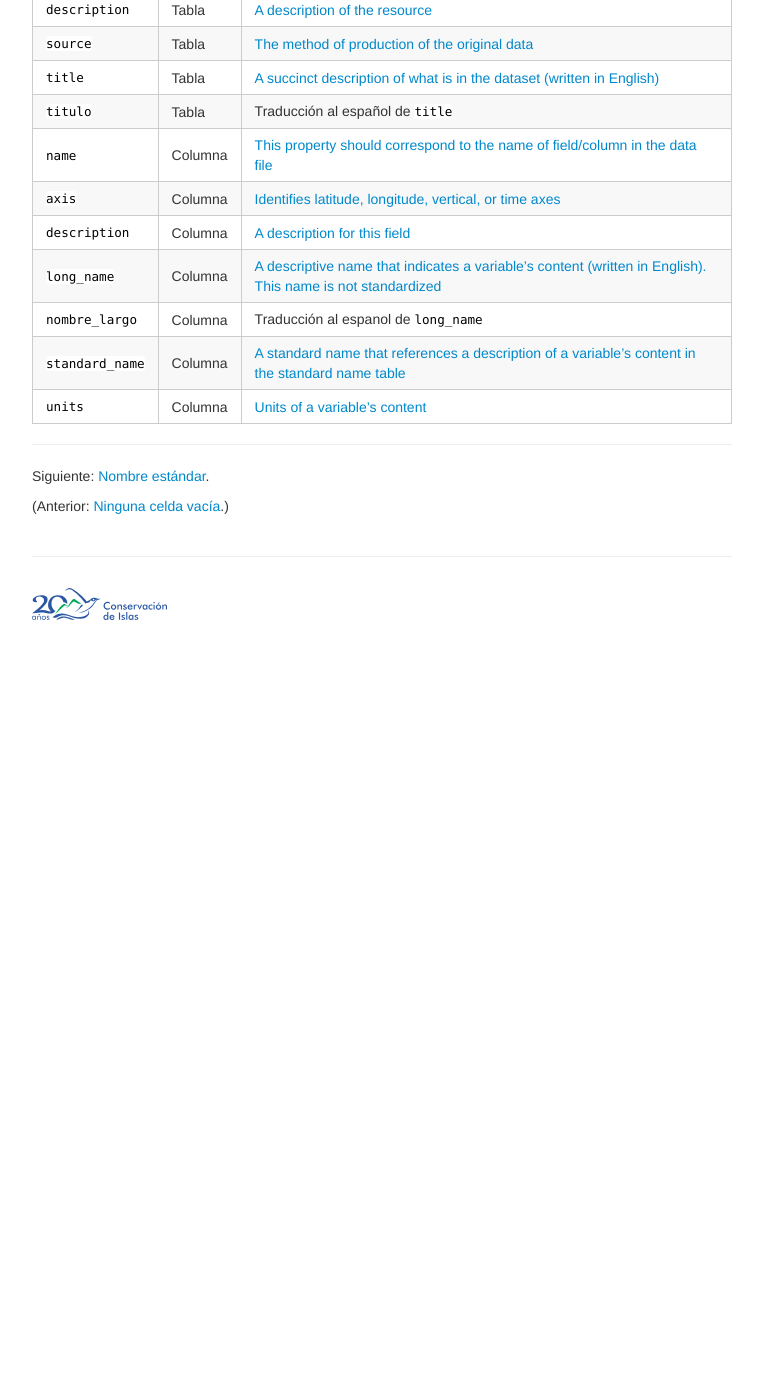
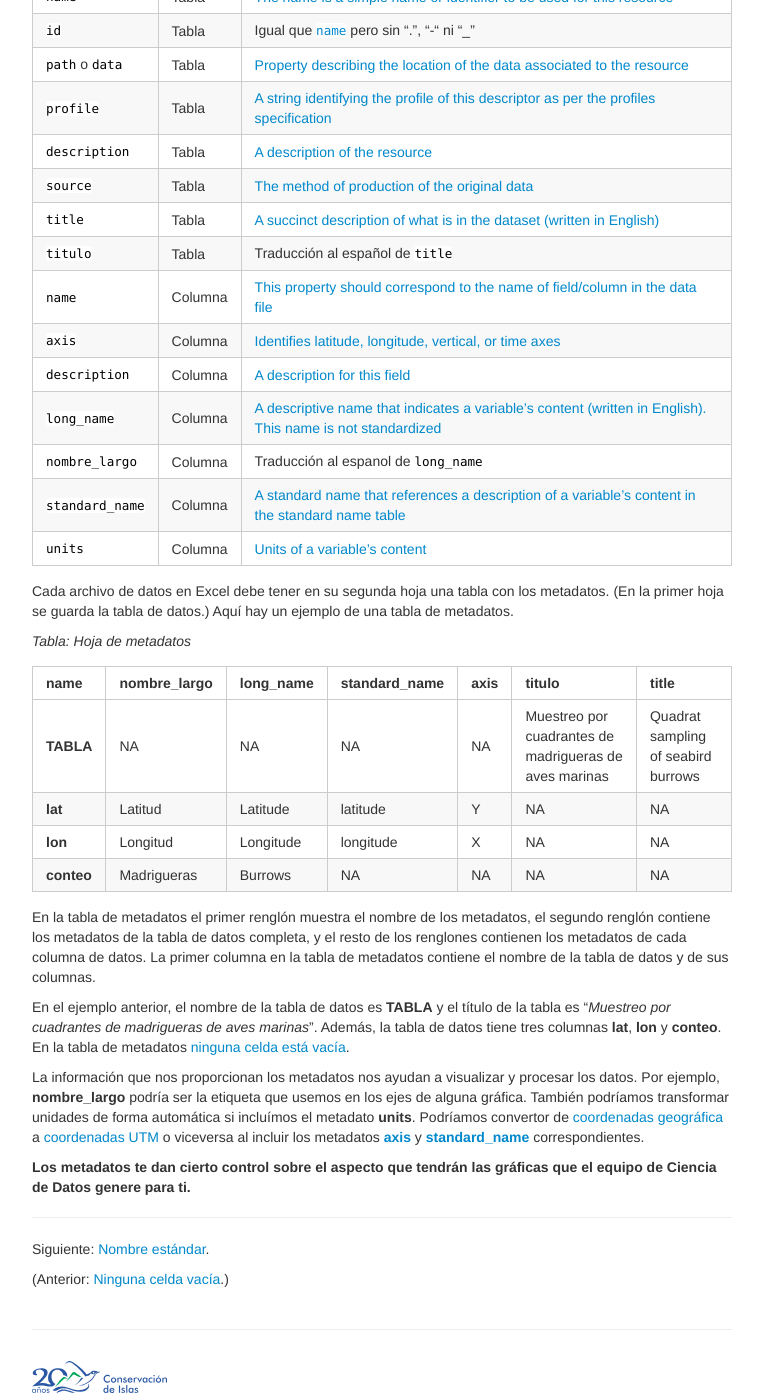
Before and after one commit to MaritzaB/datos_en_excel, a Jekyll site: the page built from pages/metadatos.md, in a window 1280 px wide and 1400 px high, scrolled down 635 px. Shown: the whole window, without its empty margins (258-1021 px from the left). Built offline with Jekyll 4.4.1, drawn with Linux system fonts in a browser that asks for light colours; before the commit the page ends 1265 px from its top, so only the background shows below that; some of the changed text lies outside the part shown.

Commit message:
Agreja ejemplo de tabla de metadatos

```diff
--- a/pages/metadatos.md
+++ b/pages/metadatos.md
@@ -13,7 +13,11 @@ description: Cómo agregar metadatos a un archivo de datos en Excel
 - La cantidad de renglones en la hoja de metadatos es igual a la suma de la cantidad de columnas de la hoja de datos más dos.
 - Es indispensable incluir en los metadatos de las variables el `long_name` y `nombre_largo` y en los metadatos globales el `title` y `titulo`.
 
-Los metadatos proporcionan información adicional sobre los datos. La tabla siguiente muestra la lista de matadatos reconocidos por este protocolo. La columna _Tipo_ indica si el metadato es para toda la tabla o sólo para una columna.
+---
+
+Los metadatos proporcionan información adicional sobre los datos. Hay dos tipos de metadatos: los **metadatos de la tabla** y los **metadatos de cada columna**. Obviamente los metadatos de la tabla describen la tabla de datos en general mientras que los metadatos de columna describen cada columna en particular. La tabla siguiente muestra la lista de metadatos de este protocolo y para cada metadato indica si es de tabla o de columna.
+
+_Tabla: Matadatos reconocidos por este protocolo. La primer columna indica el nombre del metadato; la segunda columna indica si el metadato es para toda la tabla o sólo para una columna; la última columna describe al metadato._
 
 Metadato           | Tipo    | Descripción
 -------------------|---------|-------------
@@ -33,6 +37,25 @@ Metadato           | Tipo    | Descripción
 `standard_name`    | Columna | [A standard name that references a description of a variable's content in the standard name table](http://cfconventions.org/standard-names.html)
 `units`            | Columna | [Units of a variable's content](http://www.unidata.ucar.edu/software/udunits/udunits.txt)
 
+Cada archivo de datos en Excel debe tener en su segunda hoja una tabla con los metadatos. (En la primer hoja se guarda la tabla de datos.) Aquí hay un ejemplo de una tabla de metadatos.
+
+_Tabla: Hoja de metadatos_
+
+**name**   | **nombre_largo** | **long_name** | **standard_name** | **axis** | **titulo**                                             | **title**
+-----------|------------------|---------------|-------------------|----------|--------------------------------------------------------|------------------------------------
+**TABLA**  | NA               | NA            | NA                | NA       | Muestreo por cuadrantes de madrigueras de aves marinas | Quadrat sampling of seabird burrows
+**lat**    | Latitud          | Latitude      | latitude          | Y        | NA                                                     | NA
+**lon**    | Longitud         | Longitude     | longitude         | X        | NA                                                     | NA
+**conteo** | Madrigueras      | Burrows       | NA                | NA       | NA                                                     | NA
+
+En la tabla de metadatos el primer renglón muestra el nombre de los metadatos, el segundo renglón contiene los metadatos de la tabla de datos completa, y el resto de los renglones contienen los metadatos de cada columna de datos. La primer columna en la tabla de metadatos contiene el nombre de la tabla de datos y de sus columnas.
+
+En el ejemplo anterior, el nombre de la tabla de datos es **TABLA** y el título de la tabla es "_Muestreo por cuadrantes de madrigueras de aves marinas_". Además, la tabla de datos tiene tres columnas **lat**, **lon** y **conteo**. En la tabla de metadatos [ninguna celda está vacía](ninguna_celda_vacia.html).
+
+La información que nos proporcionan los metadatos nos ayudan a visualizar y procesar los datos. Por ejemplo, **nombre_largo** podría ser la etiqueta que usemos en los ejes de alguna gráfica. También podríamos transformar unidades de forma automática si incluímos el metadato **units**. Podríamos convertor de [coordenadas geográfica](pages/geograficas.html) a [coordenadas UTM](pages/utm.html) o viceversa al incluir los metadatos [**axis**](axis.html) y [**standard_name**](standard_name.html) correspondientes.
+
+**Los metadatos te dan cierto control sobre el aspecto que tendrán las gráficas que el equipo de Ciencia de Datos genere para ti.**
+
 ---
 
 Siguiente: [Nombre estándar](standard_name.html).
```
